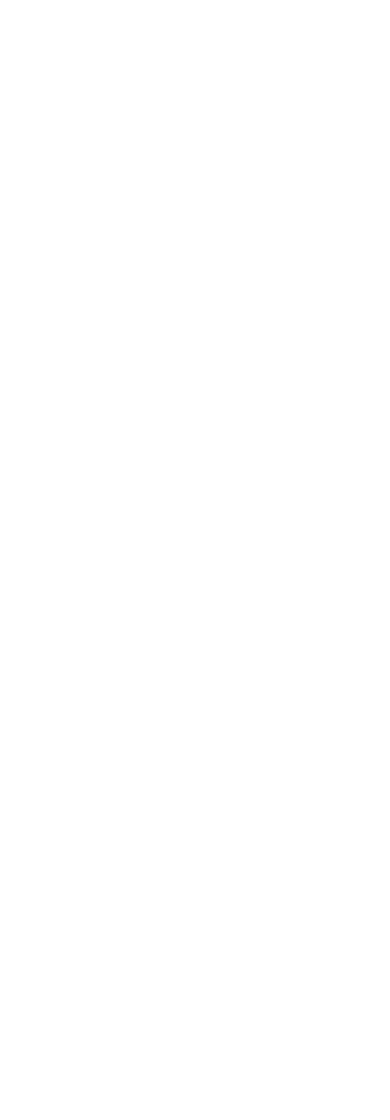
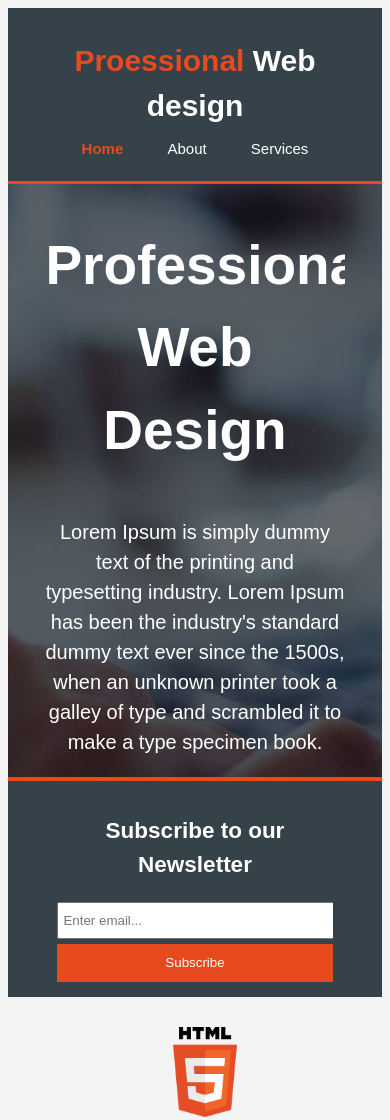
Before and after one commit to KostaLaz/Website-with-responsive-layout, a plain HTML site: page index.html in a window 390 px wide. Shown: the top 1120 px of the page. Before the commit the page ends 844 px from the top, so only its background shows below. Drawn offline with Linux system fonts and the light colour scheme.

Commit message:
Update style.css

```diff
--- a/css/style.css
+++ b/css/style.css
@@ -169,7 +169,31 @@ footer{
 
 /* Media Queries*/
 @media (max-width: 768px){
-    body{
-        display: none;
+        header #branding,
+        header nav,
+        header nav li,
+        #newsletter form,
+        #newsletter h1,
+        #boxes .box,
+        article#main-col,
+        aside#side-bar
+        {
+           float:none;
+           text-align: center;
+           width: 100%;
+    }
+    header{
+        padding-bottom: 20px;
+    }
+    #showcase h1{
+        margin-top: 40px;
+    }
+    #newsletter button{
+        display: block;
+        width: 100%;
+    }
+    #newsletter form input[type="email"]{
+         width:100%;
+         margin-bottom: 5px;
     }
 }
```
